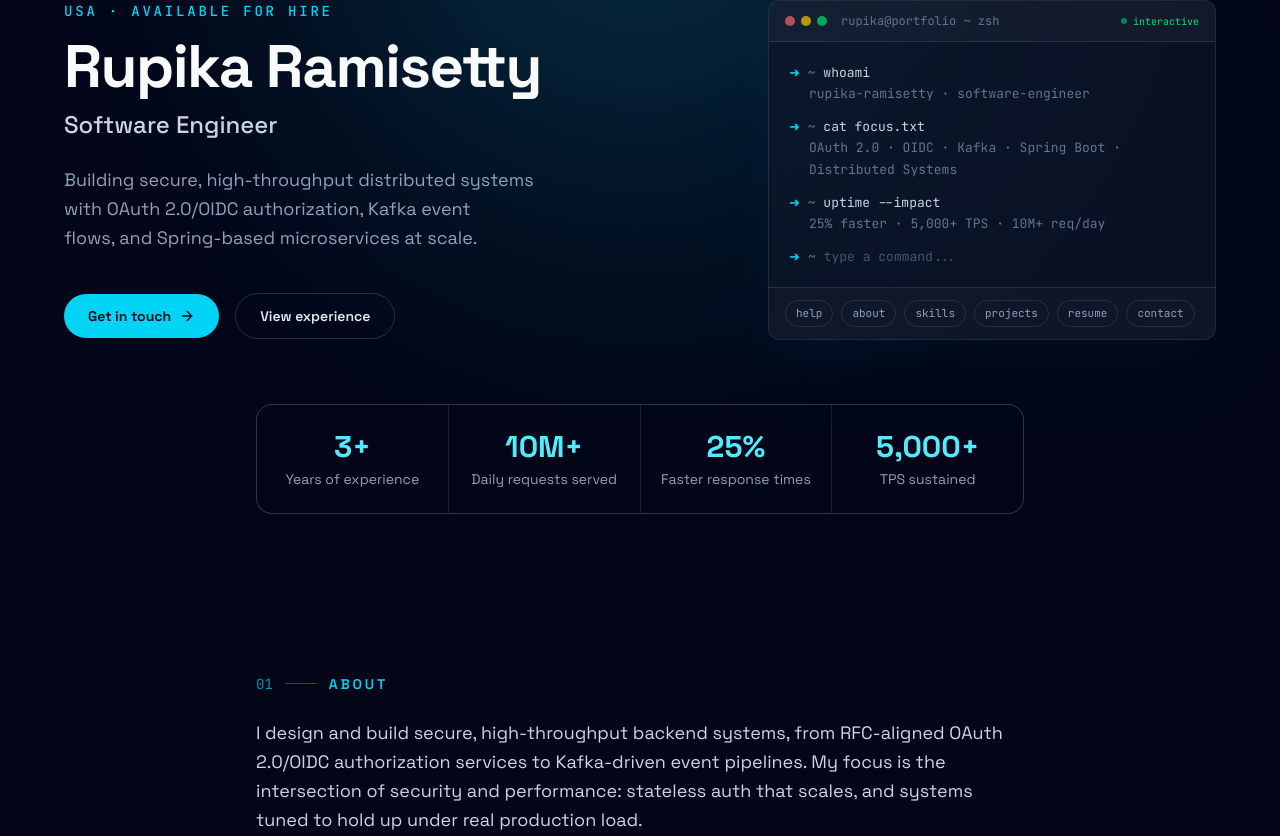
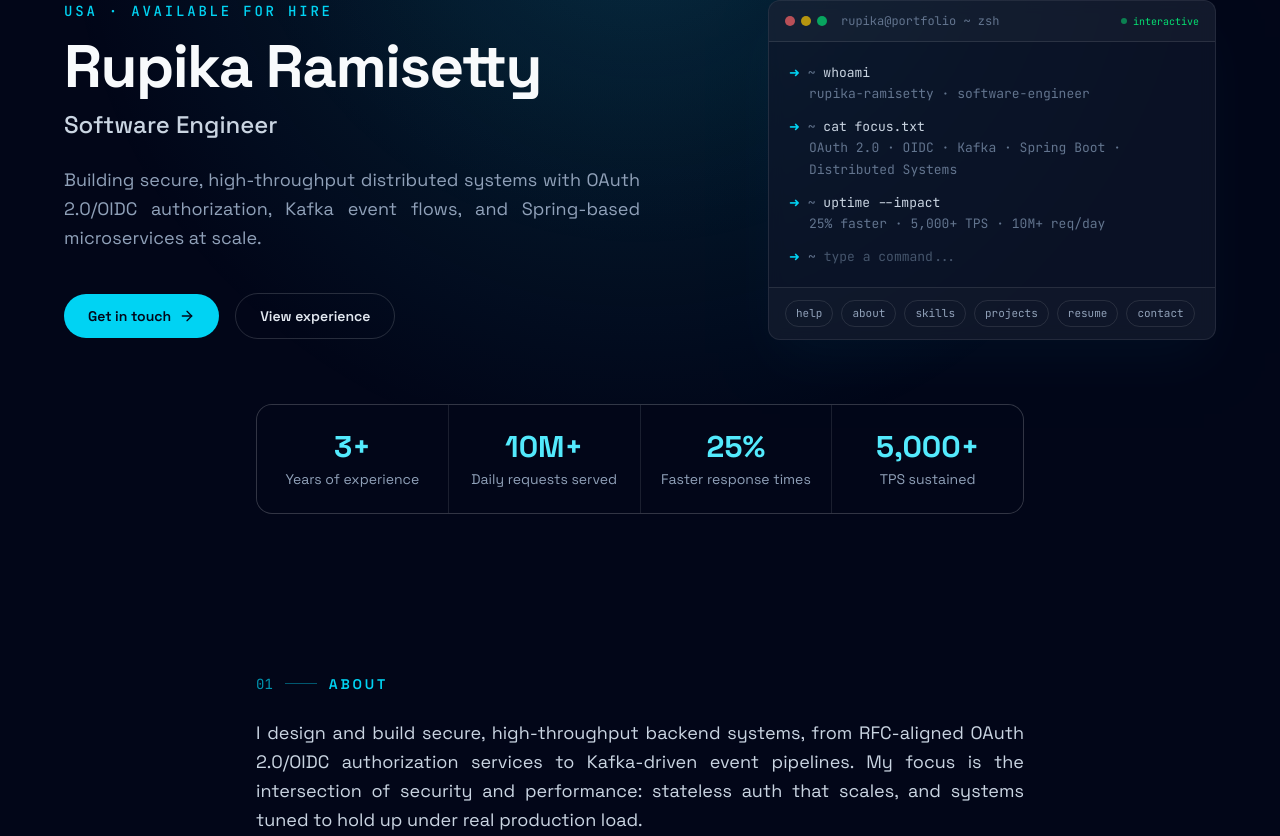
Before and after one commit to rupikaramisetty/rupika-portfolio, a React (Vite) app: page / in a window 1280 px wide. Shown: the part 164-1000 px from the top of the page. Built offline with nearby package versions, Linux system fonts and the light colour scheme.

Commit message:
Justify hero tagline and about summary text

```diff
--- a/src/components/About.tsx
+++ b/src/components/About.tsx
@@ -10,7 +10,7 @@ export default function About() {
           <SectionHeading index="01" title="About" />
         </Reveal>
         <Reveal delay={0.1}>
-          <p className="mt-6 text-lg leading-relaxed text-slate-300">{profile.summary}</p>
+          <p className="mt-6 text-justify text-lg leading-relaxed text-slate-300">{profile.summary}</p>
         </Reveal>
       </div>
     </section>
--- a/src/components/Hero.tsx
+++ b/src/components/Hero.tsx
@@ -50,7 +50,7 @@ export default function Hero() {
           </motion.p>
           <motion.p
             variants={item}
-            className="mx-auto mt-6 max-w-xl text-balance text-base leading-relaxed text-slate-400 md:mx-0 md:text-lg"
+            className="mx-auto mt-6 max-w-xl text-justify text-base leading-relaxed text-slate-400 md:mx-0 md:text-lg"
           >
             {profile.tagline}
           </motion.p>
```
